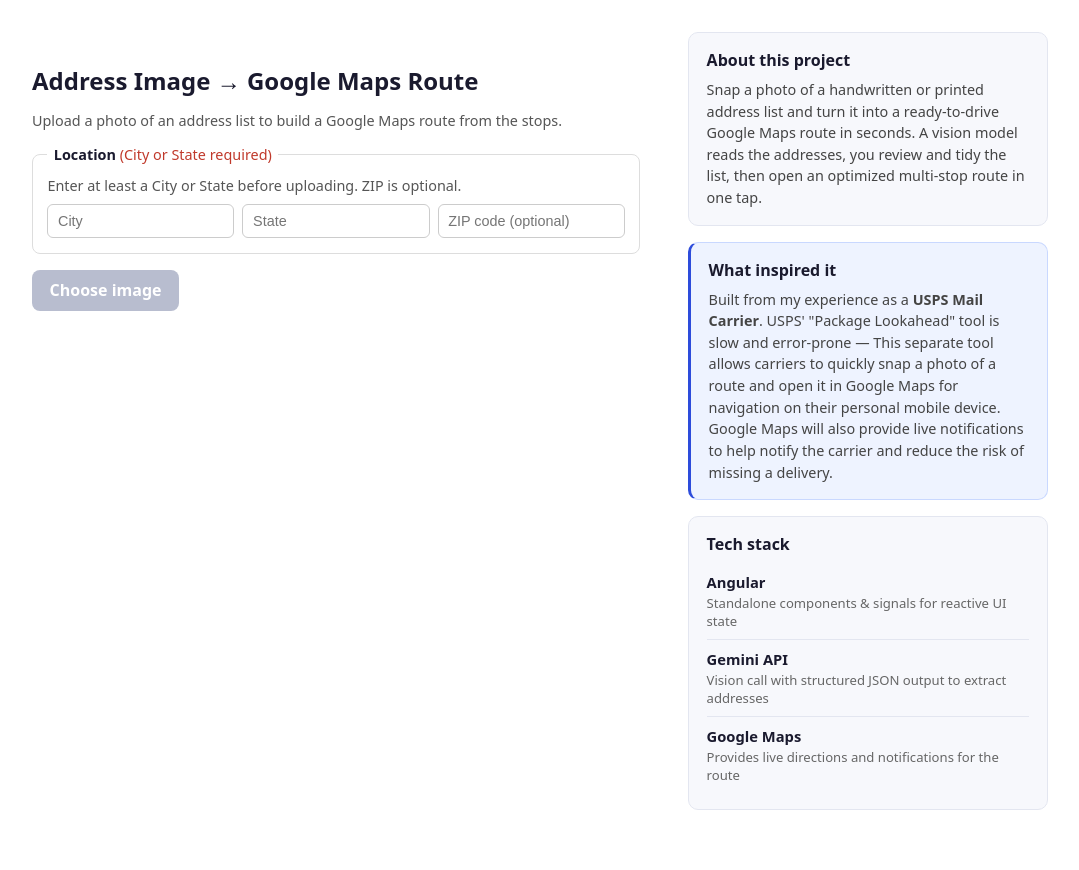
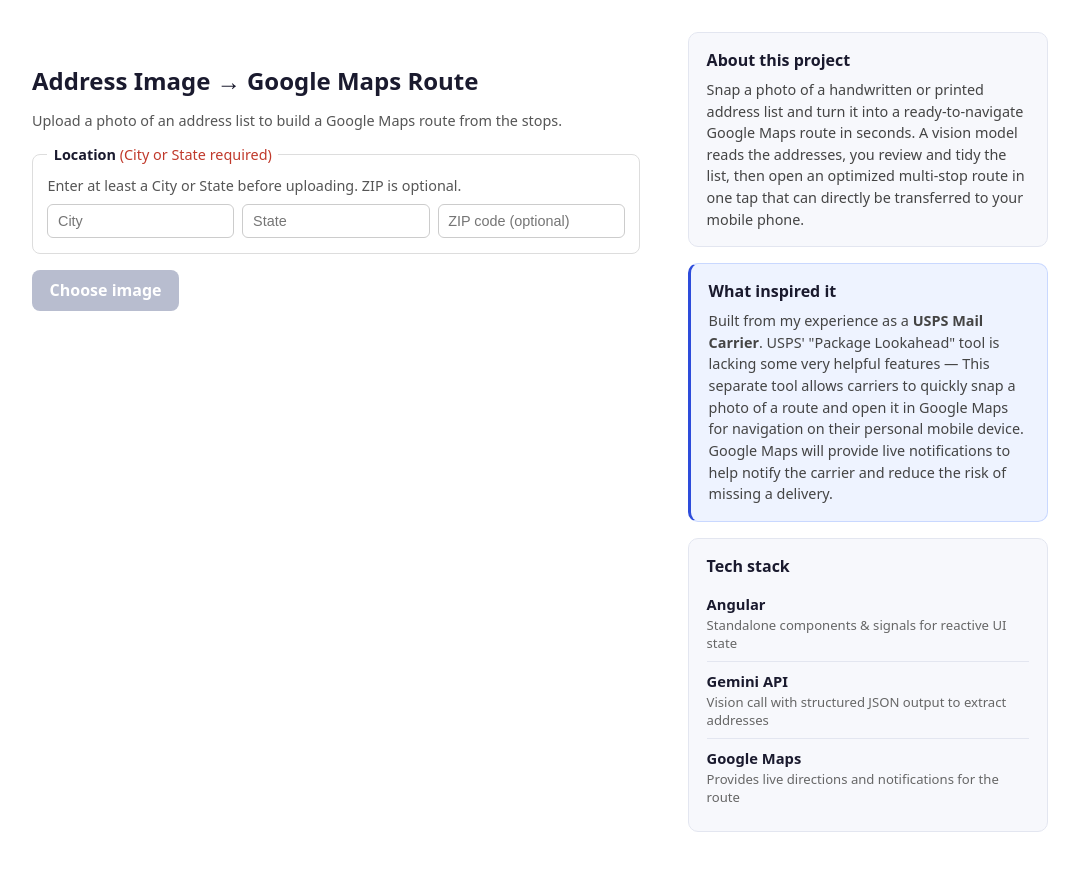
Before and after one commit to slanante1997/address-route-mapper, an Angular app: page / in a window 1280 px wide. Shown: the top 870 px of the page, without its empty margins (108-1187 px from the left). Built offline with nearby package versions, Linux system fonts and the light colour scheme.

Commit message:
Further updates to text

```diff
--- a/src/app/shared/info-panel/info-panel.component.html
+++ b/src/app/shared/info-panel/info-panel.component.html
@@ -3,9 +3,9 @@
     <h2>About this project</h2>
     <p>
       Snap a photo of a handwritten or printed address list and turn it into a
-      ready-to-drive Google Maps route in seconds. A vision model reads the
+      ready-to-navigate Google Maps route in seconds. A vision model reads the
       addresses, you review and tidy the list, then open an optimized
-      multi-stop route in one tap.
+      multi-stop route in one tap that can directly be transferred to your mobile phone.
     </p>
   </section>
 
@@ -13,9 +13,9 @@
     <h2>What inspired it</h2>
     <p>
       Built from my experience as a <strong>USPS Mail Carrier</strong>.
-      USPS' "Package Lookahead" tool is slow and error-prone —
+      USPS' "Package Lookahead" tool is lacking some very helpful features —
       This separate tool allows carriers to quickly snap a photo of a route and open it in Google Maps for navigation on their personal mobile device.
-      Google Maps will also provide live notifications to help notify the carrier and reduce the risk of missing a delivery.
+      Google Maps will provide live notifications to help notify the carrier and reduce the risk of missing a delivery.
     </p>
   </section>
 
```
